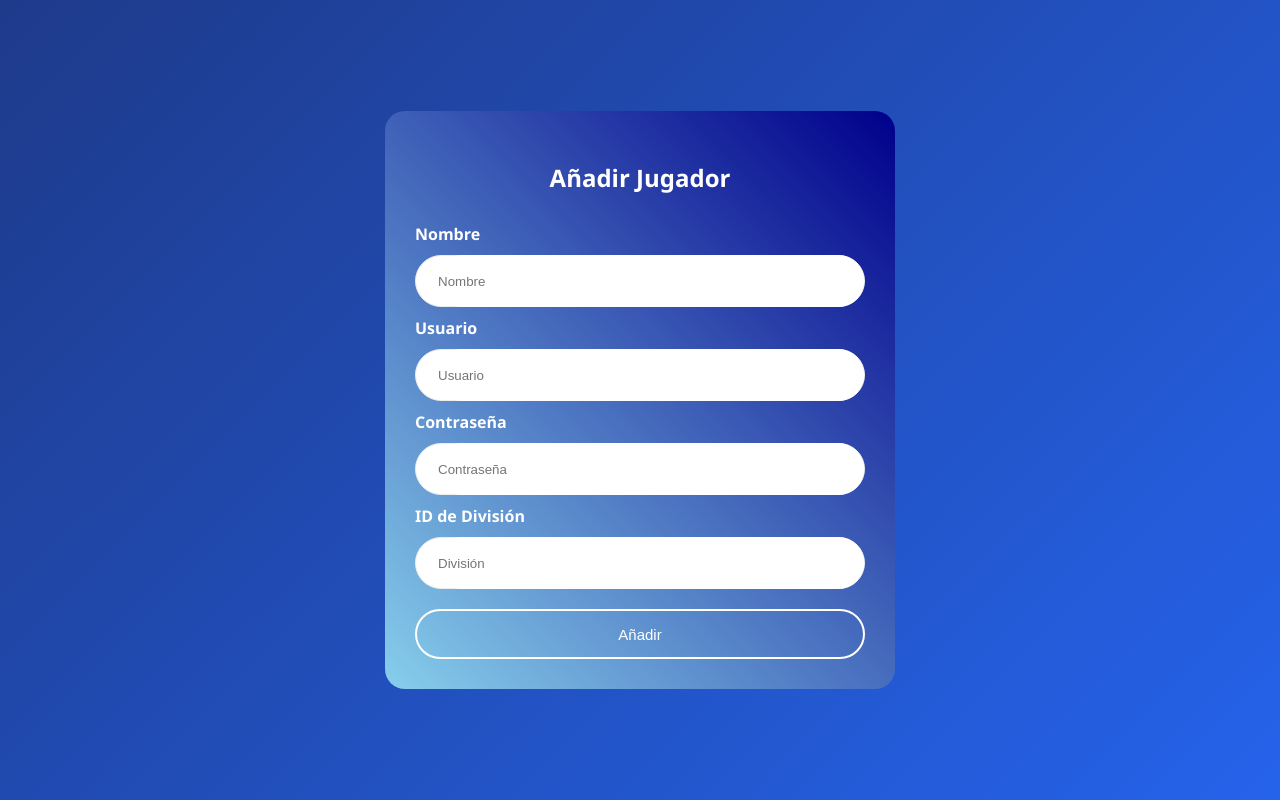
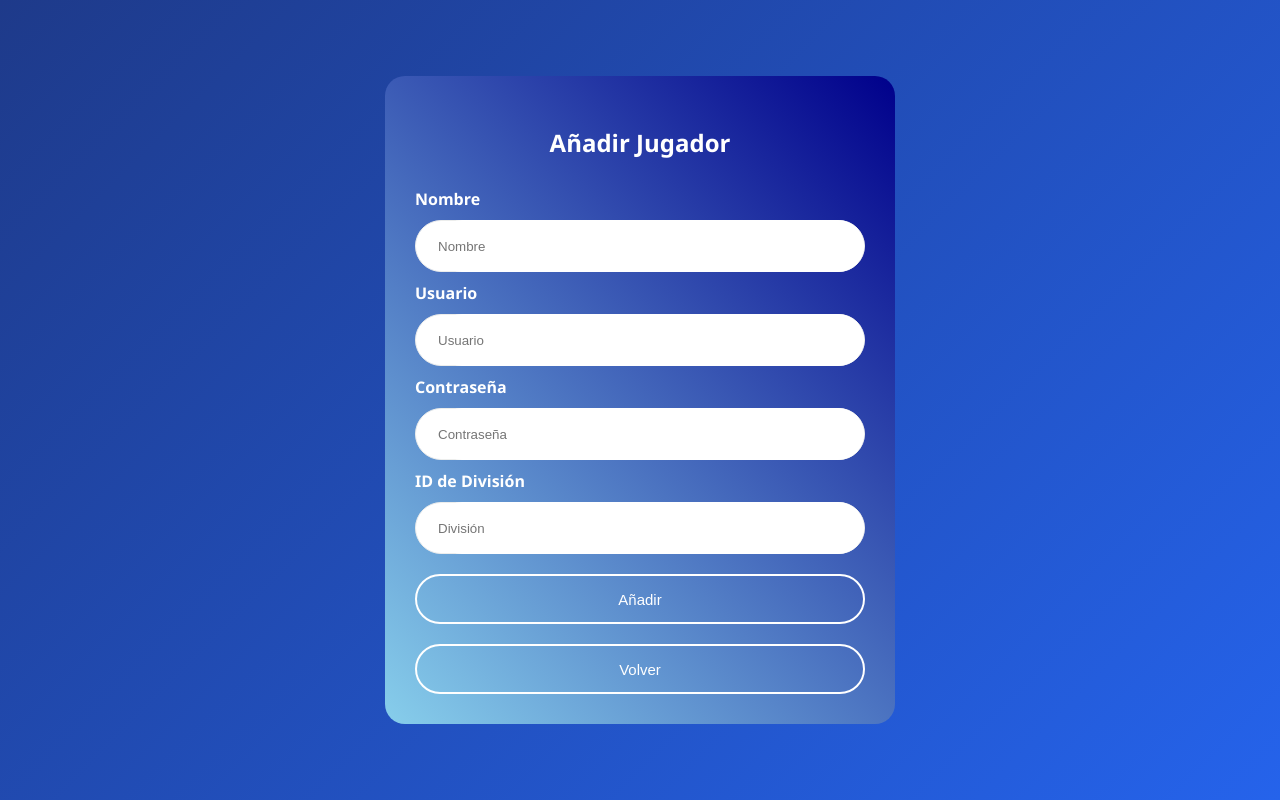
Before and after one commit to juanmaherrera94/gestionTenis, a Vue app: page /admin/agregar-jugador in a window 1280 px wide. Built offline with nearby package versions, Linux system fonts and the light colour scheme.

Commit message:
commit boton vovler

```diff
--- a/src/components/agregarJugador.vue
+++ b/src/components/agregarJugador.vue
@@ -32,6 +32,7 @@
       </div>
 
       <button type="submit" class="button-submit">Añadir</button>
+      <button @click="volver" class="button-submit">Volver</button>
     </form>
   </div>
 </template>
@@ -48,6 +49,12 @@
   const division_id = ref('');
 
   const router = useRouter();
+
+  //Boton volver
+  const volver = () => {
+
+    router.push("/admin")
+  }
 
   // Función para enviar datos y crear jugador
   const agregarJugador = async () => {
--- a/src/components/editarJugador.vue
+++ b/src/components/editarJugador.vue
@@ -33,6 +33,7 @@
       </div>
 
       <button class="button-submit">Actualizar</button>
+       <button @click="volver" class="button-submit">Volver</button>
     </form>
   </div>
 </template>
@@ -52,6 +53,12 @@
   const division_id = ref('')
   const password = ref('')
   const cargado = ref(false)
+
+
+  //Boton volver
+  const volver = () => {
+    router.push("/admin")
+  }
 
   // Al montar el componente, carga datos del jugador
   onMounted(async () => {
```
